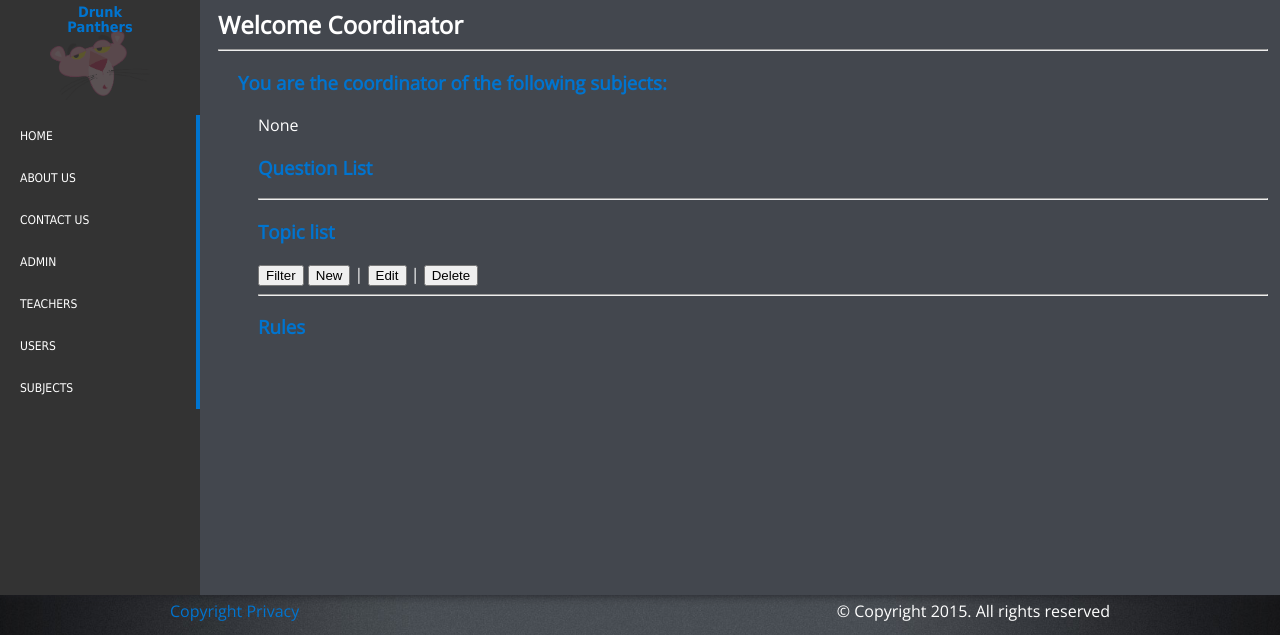
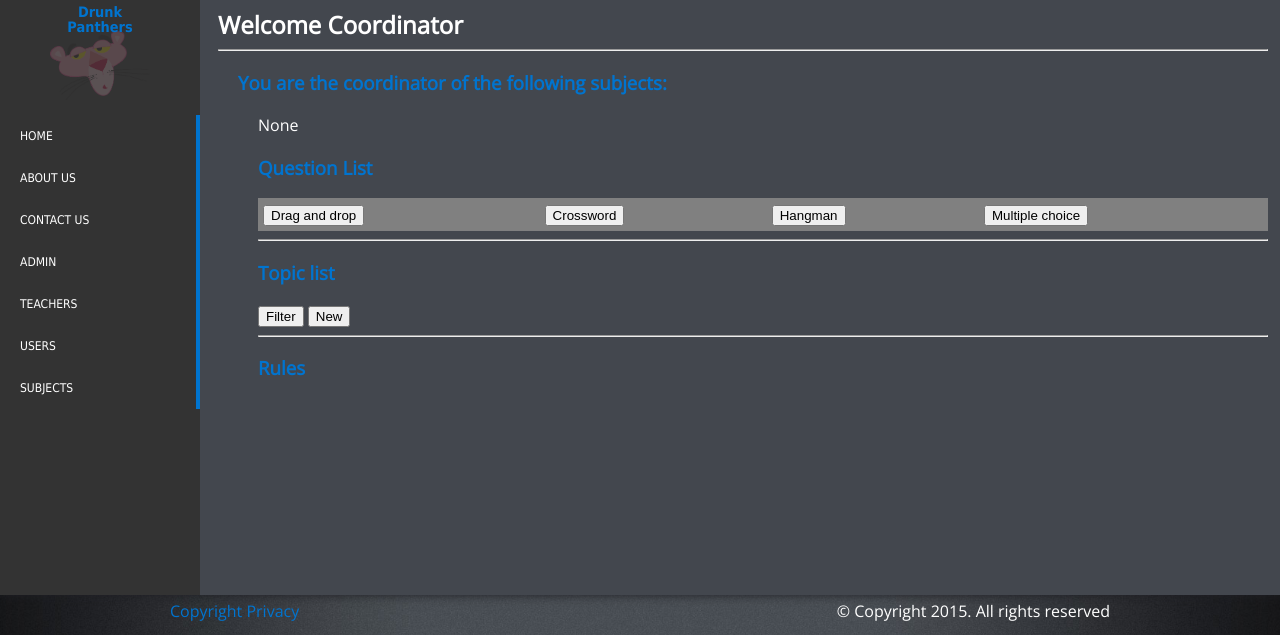
Before and after one commit to kubar123/diploma, a PHP site: page /HTML/coordinator.php in a window 1280 px wide. Shown: the part 121-756 px from the top of the page. Run offline with PHP 8.4, Linux system fonts and the light colour scheme; data that the repository does not hold is empty; some web fonts are replaced.

Commit message:
added question list menu buttons

```diff
--- a/website/HTML/coordinator.php
+++ b/website/HTML/coordinator.php
@@ -46,6 +46,16 @@ onclick="loginButton();" type='button' href="#" id="btnLogin">Login</button>  </
           </tr>
           </table> -->
           <h3>Question List</h3>
+          <span id="questionMenu">
+            <table width='45%'>
+              <tr>
+                <td><button id="dragAndDrop">Drag and drop</button></td>
+                <td><button id="crossword">Crossword</button></td>
+                <td><button id="hangman">Hangman</button></td>
+                <td><button id="multiChoice">Multiple choice</button></td>
+              </tr>
+            </table>
+          </span>
           <hr>
           <h3>Topic list</h3>
           <span id="topicSpace"></span>
@@ -59,7 +69,7 @@ onclick="loginButton();" type='button' href="#" id="btnLogin">Login</button>  </
               echo showTopicTable(1);
             }
           ?>
-          <button id='btnTopicNew' onclick='newTopic()'>New</button> | <button onclick='topicEdit()' id='btnTopicEdit'>Edit</button> | <button onclick='deleteTopic()'>Delete</button>
+          <button id='btnTopicNew' onclick='newTopic()'>New</button>
           <hr>
           <h3> Rules</h3>
           <br><span id="infoSpace"></span>
```
Also changed, not shown: 1 other file.
